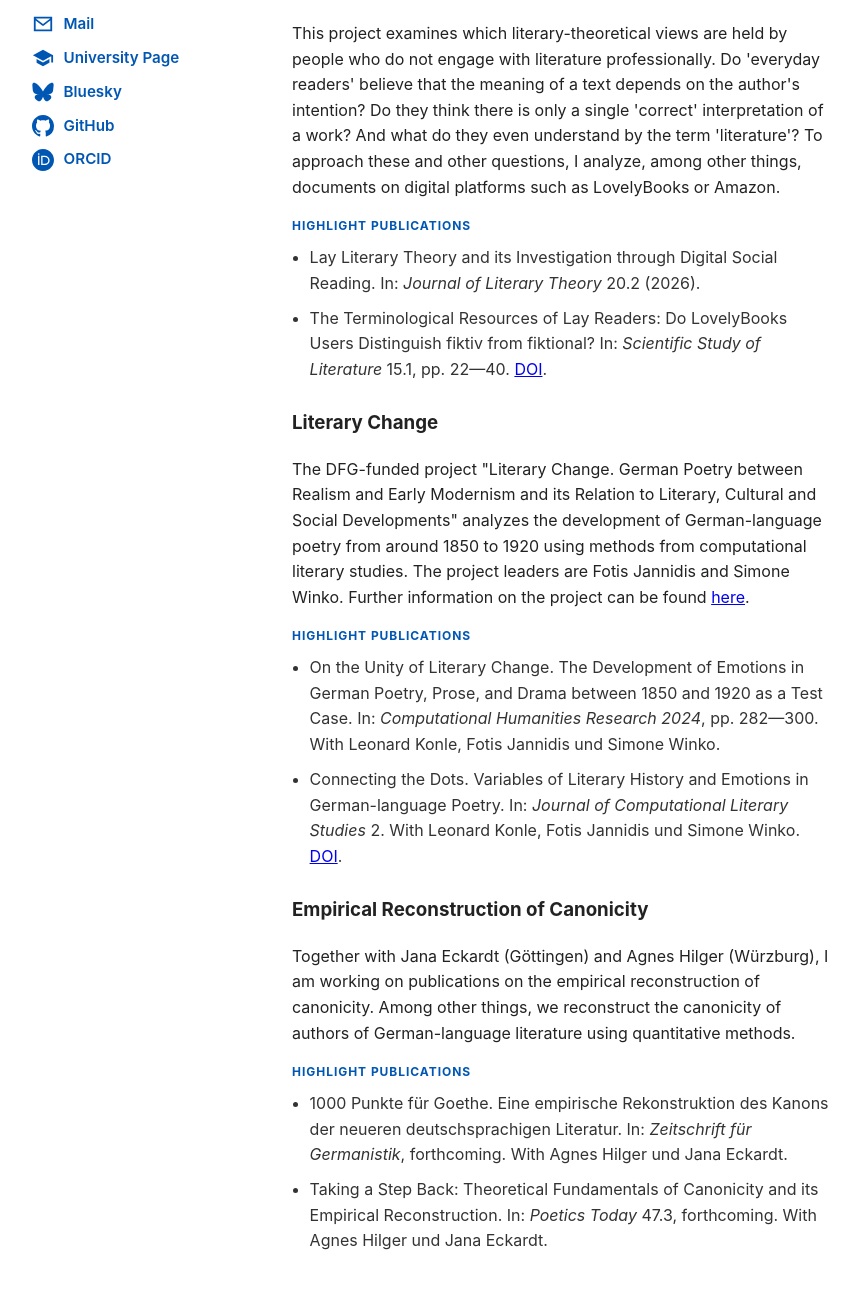
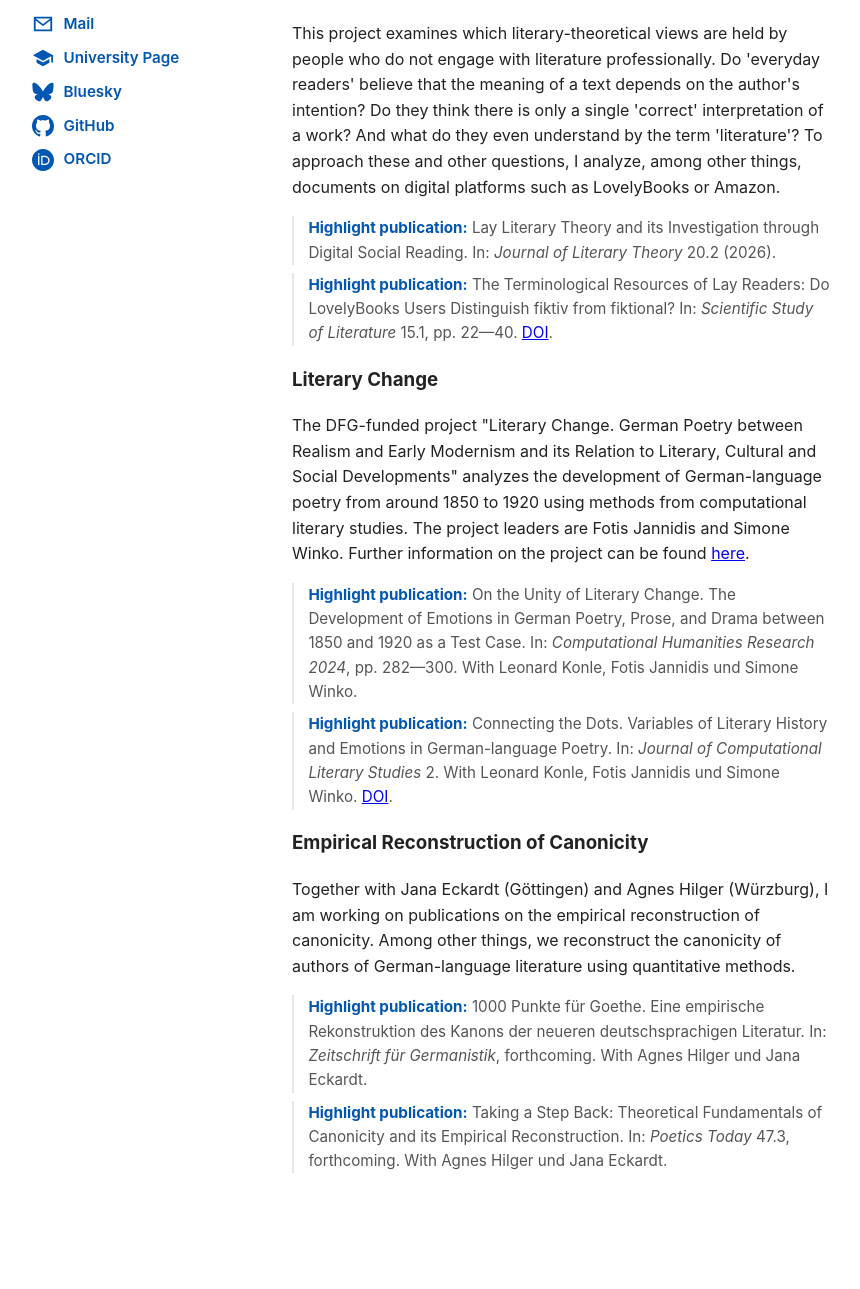
Before and after one commit to MertenKroencke/mertenkroencke.github.io, a Jekyll site: the page built from index.md, in a window 1280 px wide, cut to the strip 341-1653 px from the top of the page. Shown: the top 1289 px of the strip, without its empty margins (208-1068 px from the left). Built offline with Jekyll 4.4.1, drawn with Linux system fonts in a browser that asks for light colours; after the commit the page ends 1554 px from its top, so only the background shows below that.

Commit message:
Update index.md

```diff
--- a/index.md
+++ b/index.md
@@ -4,10 +4,8 @@ title: Home
 ---
 
 <style>
-.highlight-pubs{margin:.6rem 0 1.6rem;padding-left:1.1rem}
-.highlight-label{font-size:.75rem;text-transform:uppercase;letter-spacing:.08em;color:#0056b3;font-weight:700;margin:0 0 .4rem}
-.highlight-pubs li{margin:0 0 .6rem;color:#333}
-.highlight-pubs li:last-child{margin-bottom:0}
+.highlight-pub{margin:.5rem 0;padding-left:.9rem;border-left:2px solid #e5e7eb;color:#555;font-size:.95rem}
+.highlight-pub b{color:#0056b3;font-weight:700}
 </style>
 
 <div class="profile-container">
@@ -58,26 +56,17 @@ title: Home
 
     <h3>Lay Literary Theories</h3>
     <p>This project examines which literary-theoretical views are held by people who do not engage with literature professionally. Do 'everyday readers' believe that the meaning of a text depends on the author's intention? Do they think there is only a single 'correct' interpretation of a work? And what do they even understand by the term 'literature'? To approach these and other questions, I analyze, among other things, documents on digital platforms such as LovelyBooks or Amazon.</p>
-    <p class="highlight-label">Highlight Publications</p>
-    <ul class="highlight-pubs">
-      <li>Lay Literary Theory and its Investigation through Digital Social Reading. In: <em>Journal of Literary Theory</em> 20.2 (2026).</li>
-      <li>The Terminological Resources of Lay Readers: Do LovelyBooks Users Distinguish fiktiv from fiktional? In: <em>Scientific Study of Literature</em> 15.1, pp. 22—40. <a href="https://doi.org/10.61645/ssol.212" target="_blank" rel="noopener">DOI</a>.</li>
-    </ul>
+    <p class="highlight-pub"><b>Highlight publication:</b> Lay Literary Theory and its Investigation through Digital Social Reading. In: <em>Journal of Literary Theory</em> 20.2 (2026).</p>
+    <p class="highlight-pub"><b>Highlight publication:</b> The Terminological Resources of Lay Readers: Do LovelyBooks Users Distinguish fiktiv from fiktional? In: <em>Scientific Study of Literature</em> 15.1, pp. 22—40. <a href="https://doi.org/10.61645/ssol.212" target="_blank" rel="noopener">DOI</a>.</p>
 
     <h3>Literary Change</h3>
     <p>The DFG-funded project "Literary Change. German Poetry between Realism and Early Modernism and its Relation to Literary, Cultural and Social Developments" analyzes the development of German-language poetry from around 1850 to 1920 using methods from computational literary studies. The project leaders are Fotis Jannidis and Simone Winko. Further information on the project can be found <a href="https://uni-goettingen.de/de/674352.html" target="_blank" rel="noopener">here</a>.</p>
-    <p class="highlight-label">Highlight Publications</p>
-    <ul class="highlight-pubs">
-      <li>On the Unity of Literary Change. The Development of Emotions in German Poetry, Prose, and Drama between 1850 and 1920 as a Test Case. In: <em>Computational Humanities Research 2024</em>, pp. 282—300. With Leonard Konle, Fotis Jannidis und Simone Winko.</li>
-      <li>Connecting the Dots. Variables of Literary History and Emotions in German-language Poetry. In: <em>Journal of Computational Literary Studies</em> 2. With Leonard Konle, Fotis Jannidis und Simone Winko. <a href="https://doi.org/10.48694/jcls.3604" target="_blank" rel="noopener">DOI</a>.</li>
-    </ul>
+    <p class="highlight-pub"><b>Highlight publication:</b> On the Unity of Literary Change. The Development of Emotions in German Poetry, Prose, and Drama between 1850 and 1920 as a Test Case. In: <em>Computational Humanities Research 2024</em>, pp. 282—300. With Leonard Konle, Fotis Jannidis und Simone Winko.</p>
+    <p class="highlight-pub"><b>Highlight publication:</b> Connecting the Dots. Variables of Literary History and Emotions in German-language Poetry. In: <em>Journal of Computational Literary Studies</em> 2. With Leonard Konle, Fotis Jannidis und Simone Winko. <a href="https://doi.org/10.48694/jcls.3604" target="_blank" rel="noopener">DOI</a>.</p>
 
     <h3>Empirical Reconstruction of Canonicity</h3>
     <p>Together with Jana Eckardt (Göttingen) and Agnes Hilger (Würzburg), I am working on publications on the empirical reconstruction of canonicity. Among other things, we reconstruct the canonicity of authors of German-language literature using quantitative methods.</p>
-    <p class="highlight-label">Highlight Publications</p>
-    <ul class="highlight-pubs">
-      <li>1000 Punkte für Goethe. Eine empirische Rekonstruktion des Kanons der neueren deutschsprachigen Literatur. In: <em>Zeitschrift für Germanistik</em>, forthcoming. With Agnes Hilger und Jana Eckardt.</li>
-      <li>Taking a Step Back: Theoretical Fundamentals of Canonicity and its Empirical Reconstruction. In: <em>Poetics Today</em> 47.3, forthcoming. With Agnes Hilger und Jana Eckardt.</li>
-    </ul>
+    <p class="highlight-pub"><b>Highlight publication:</b> 1000 Punkte für Goethe. Eine empirische Rekonstruktion des Kanons der neueren deutschsprachigen Literatur. In: <em>Zeitschrift für Germanistik</em>, forthcoming. With Agnes Hilger und Jana Eckardt.</p>
+    <p class="highlight-pub"><b>Highlight publication:</b> Taking a Step Back: Theoretical Fundamentals of Canonicity and its Empirical Reconstruction. In: <em>Poetics Today</em> 47.3, forthcoming. With Agnes Hilger und Jana Eckardt.</p>
   </div>
 </div>
```
